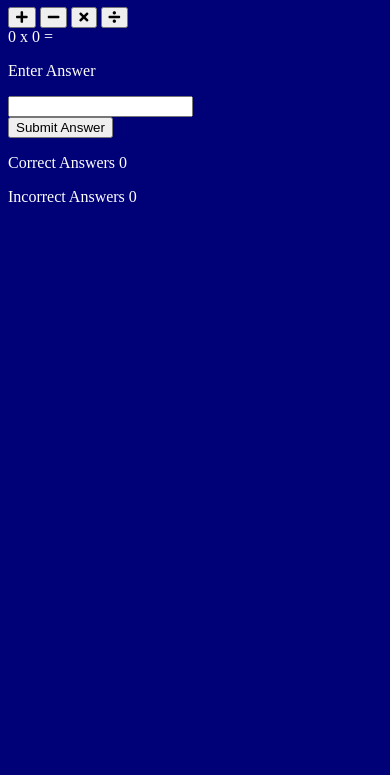
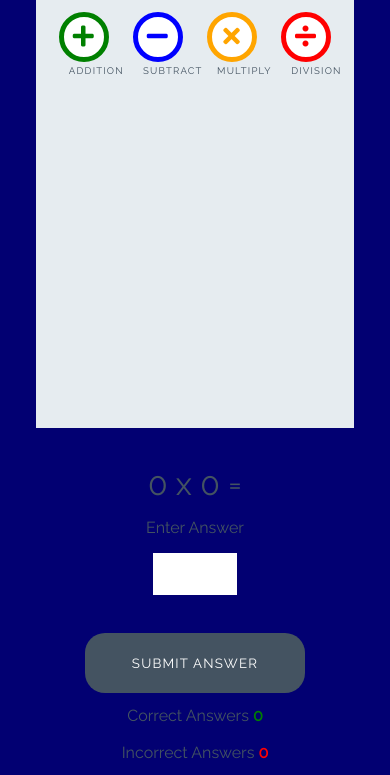
Before and after one commit to JackH1155/Love-Maths, a plain HTML site: page index.html in a window 390 px wide. Shown: the part 112-887 px from the top of the page. Before the commit the page ends 844 px from the top, so only its background shows below. Drawn offline with Linux system fonts and the light colour scheme.

Commit message:
Add style for game

```diff
--- a/assets/css/style.css
+++ b/assets/css/style.css
@@ -1,4 +1,252 @@
+/* --------- Global style */
+
 body {
-    background-color: rgb(0, 0, 119);
+    background-color: rgb(2, 0, 114);
+    font-family: "Raleway", sans-serif;
+    color: #445361;
+    text-align: center;
+}
+
+/* --------- Heading */
+
+.heading {
+    text-align: center;
+    font-size: 2.5rem;
+}
+
+.logo {
+    height: 40px;
+    padding-right: 5px;
+}
+
+/* --------- Game layout */
+
+.game-area {
+    background-color: #E6ECF0;
+    box-sizing: border-box;
+    width: 85%;
+    height: 65vh;
+    max-height: 450px;
+    max-width: 830px;
+    margin-left: auto;
+    margin-right: auto;
+    padding: 1%;
+}
+
+.question-area {
+    width: 50%;
+    font-size: 2rem;
+    margin: auto;
+    padding: 50px 0;
+}
+
+.question-area span {
+    padding: 0 15px;
+}
+
+.score-area {
+    margin: 5px auto;
+    width: 60%;
+    font-size: 1.2rem;
+}
+
+.controls-area {
+    width: 85%;
+    margin: 30px auto;
+}
+
+#score {
+    color: green;
+    font-weight: bold;
+}
+
+#incorrect {
+    color: red;
+    font-weight: bold;
+}
+
+.answer-message {
+    display: none;
+    font-size: 1rem;
+}
+
+#answer-box {
+    border: none;
+    color: #445361;
+    display: inline-block;
+    height: 40px;
+    width: 80px;
+    font-size: 1.2rem;
+}
+
+.scores {
+    display: inline-block;
+    padding: 25px;
+}
+
+/* --------- Buttons */
+
+.btn {
+    width: 220px;
+    height: 60px;
+    font-family: "Raleway", sans-serif;
+    text-transform: uppercase;
+    letter-spacing: 1.2px;
     color: white;
 }
+
+.btn:focus {
+    outline: none;
+}
+
+.btn--big {
+    padding-top: 10px;
+    border-radius: 50%;
+    background-color: white;
+    border: 10px solid;
+    width: 100px;
+    height: 100px;
+    font-size: 3.2rem;
+    margin: 0 30px;
+    transition: all 0.5s;
+}
+
+.btn--big::after {
+    content: attr(data-type);
+    font-size: 1rem;
+    color: #445361;
+    position: relative
+    left: -0.5em;
+}
+
+.btn--blue {
+    border-color: blue;
+    color: blue;
+}
+
+.btn--blue:active,
+.btn--blue:hover {
+    background-color: darkblue;
+    color: white;
+}
+
+.btn--orange {
+    border-color: orange;
+    color: orange;
+}
+
+.btn--orange:active,
+.btn--orange:hover {
+    background-color: darkorange;
+    color: white;
+}
+
+.btn--red {
+    border-color: red;
+    color: red;
+}
+
+.btn--red:active,
+.btn--red:hover {
+    background-color: darkred;
+    color: white;
+}
+
+.btn--green {
+    border-color: green;
+    color: green;
+}
+
+.btn--green:active,
+.btn--green:hover {
+    background-color: darkgreen;
+    color: white;
+}
+
+.btn--gray {
+    margin-top: 25px;
+    background-color: #445361;
+    border: 1px transparent;
+    border-radius: 20px;
+}
+
+.btn--gray:active,
+.btn--gray:hover {
+    background-color: #0d1013;
+}
+
+/* --------- Media queries */
+
+@media (max-width: 414px) {
+    .controls-area {
+        width: 100%;
+    }
+
+    .btn--big {
+        margin: 0 10px;
+        padding: 5px;
+        border: 5px solid;
+        width: 50px;
+        height: 50px;
+        font-size: 1.5rem;
+    }
+
+    .btn--big::after {
+        font-size: 0.6rem;
+        left: -0.7rem;
+    }
+
+    .question-area {
+        padding: 10% 0;
+        width: 100%;
+    }
+
+    .question-area span {
+        padding: 0;
+    }
+
+    .answer-message {
+        display: block;
+    }
+
+    #answer-box {
+        display: block;
+        margin: 0 auto;
+    }
+    .btn--gray {
+        margin-top: 0;
+    }
+
+    .score-area {
+        width: 100%;
+    }
+
+    .scores {
+        margin: 0.5em auto;
+        display: block;
+        padding: 5px;
+    }
+
+    .heading {
+        font-size: 2rem;
+    }
+}
+
+@media (max-width: 320px) {
+    .game-area {
+        height: 70vh;
+    }
+
+    .controls-area {
+        width: 75%;
+        margin: 10px auto;
+    }
+
+    .btn--big {
+        margin: 10px 10px;
+    }
+    .question-area {
+        padding: 10px 0;
+    }
+
+}
--- a/index.html
+++ b/index.html
@@ -15,16 +15,16 @@
 
     <div class="game-area">
         <div class="controls-area">
-            <button class="btn btn--big btn--green">
+            <button data-type="addition" class="btn btn--big btn--green">
                 <i class="fas fa-plus"></i>
             </button>
-            <button class="btn btn--big btn--blue">
+            <button data-type="subtract" class="btn btn--big btn--blue">
                 <i class="fas fa-minus"></i>
             </button>
-            <button class="btn btn--big btn--orange">
+            <button data-type="multiply" class="btn btn--big btn--orange">
                 <i class="fas fa-times"></i>
             </button>
-            <button class="btn btn--big btn--red">
+            <button data-type="division" class="btn btn--big btn--red">
                 <i class="fas fa-divide"></i>
             </button>
         </div>
@@ -38,7 +38,7 @@
         <p class="answer-message">Enter Answer</p>
         <input id="answer-box" type="number">
     </div>
-    <button class="btn btn--gray">Submit Answer</button>
+    <button data-type="submit" class="btn btn--gray">Submit Answer</button>
 
     <div class="socre-area">
         <p class="scores">Correct Answers <span id="score">0</span></p>
```
